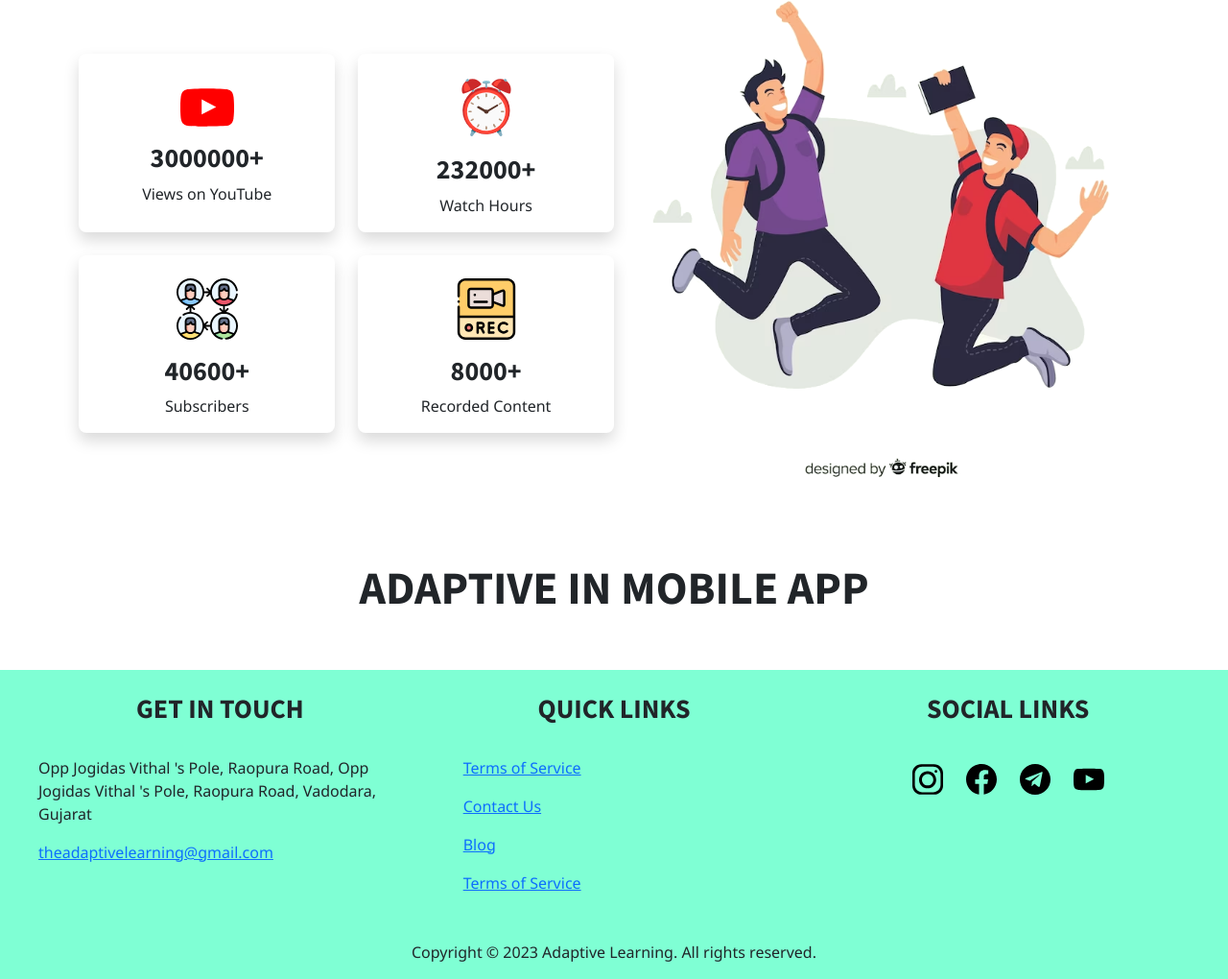
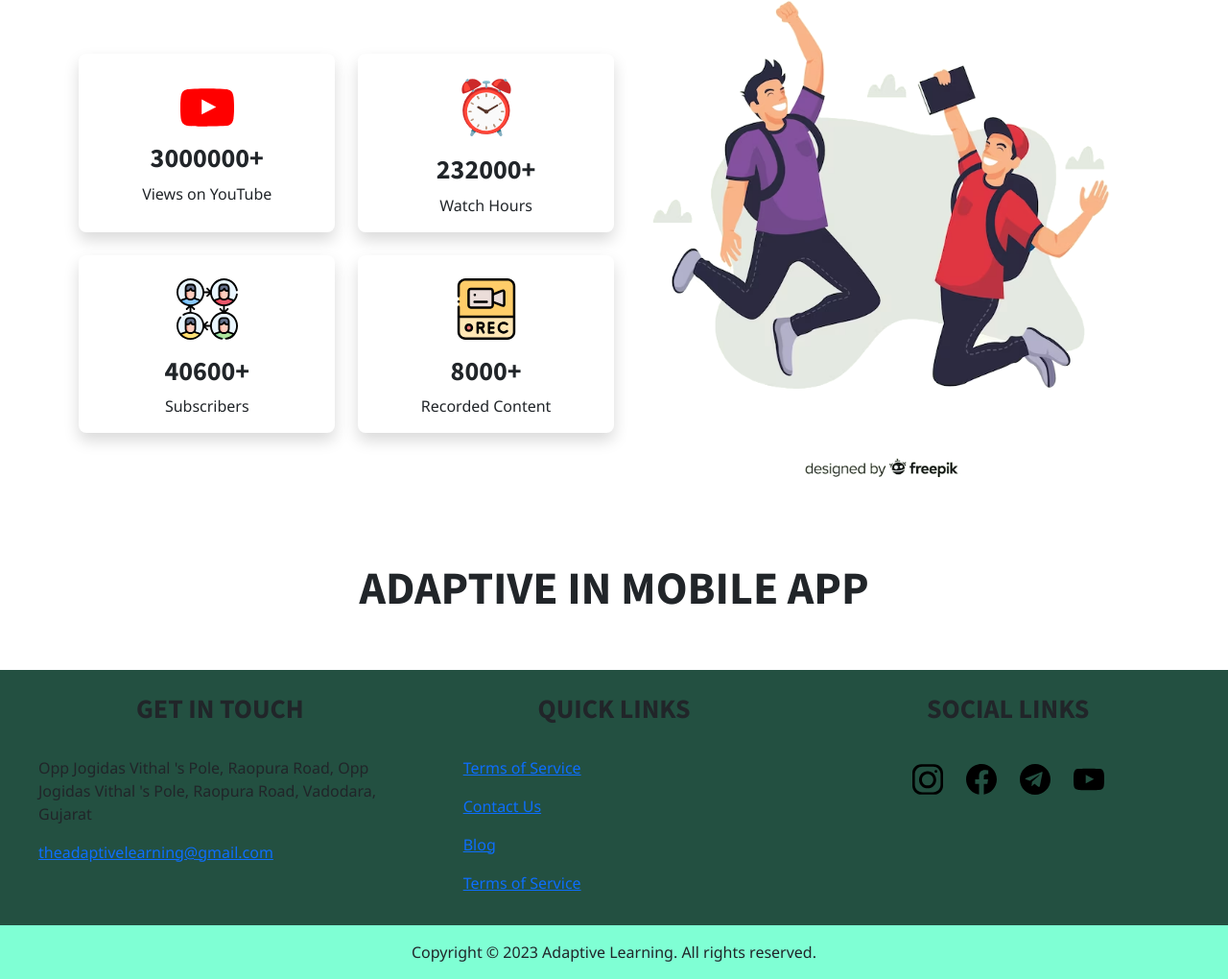
Before and after one commit to sayantan-paul-007/adaptive-learning, a plain HTML site: page index.html in a window 1280 px wide. Shown: the part 3108-4128 px from the top of the page at 96% size. Drawn offline with nearby package versions, Linux system fonts and the light colour scheme; some icons are missing.

Commit message:
update 2

```diff
--- a/style.css
+++ b/style.css
@@ -175,7 +175,8 @@ footer{
     width: 100%;
     justify-content: center;
     flex-wrap: wrap !important;
-    background-color: aquamarine;
+    background-color: rgb(35, 80, 65);
+
     padding: 1.5rem !important;
 }
 .footer-left,.footer-mid,.footer-right{
```
